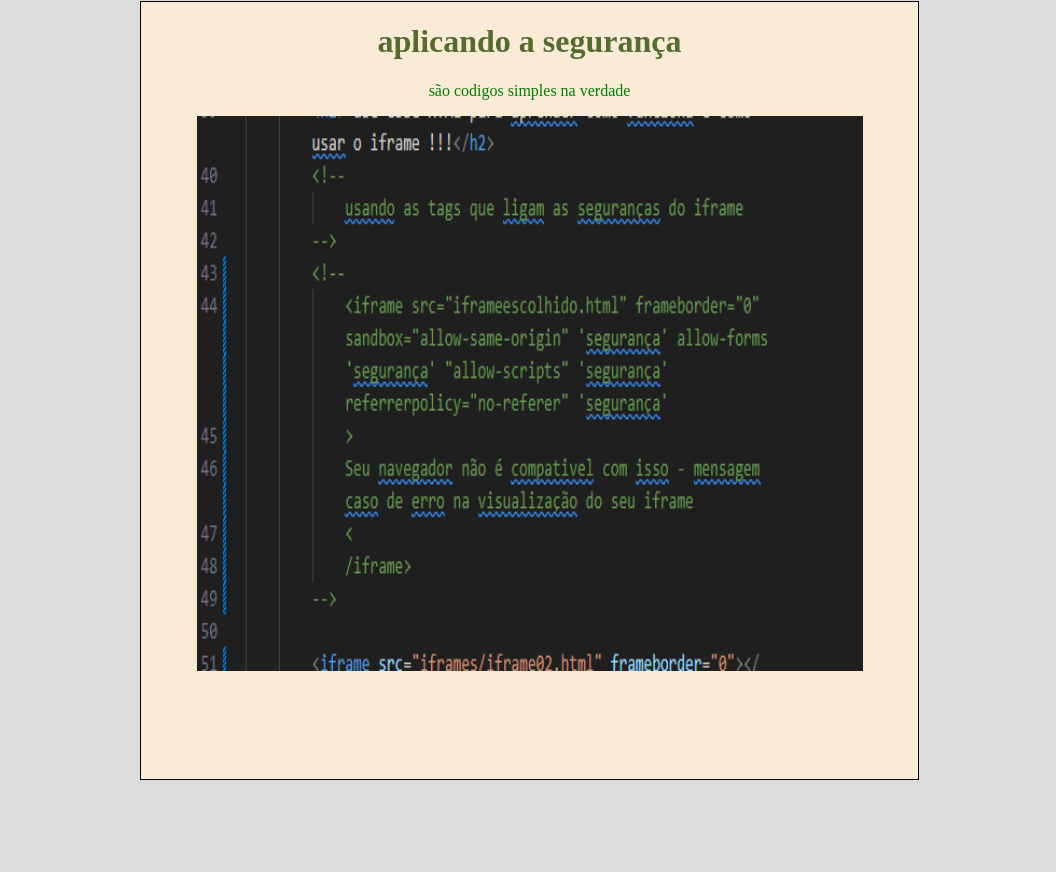
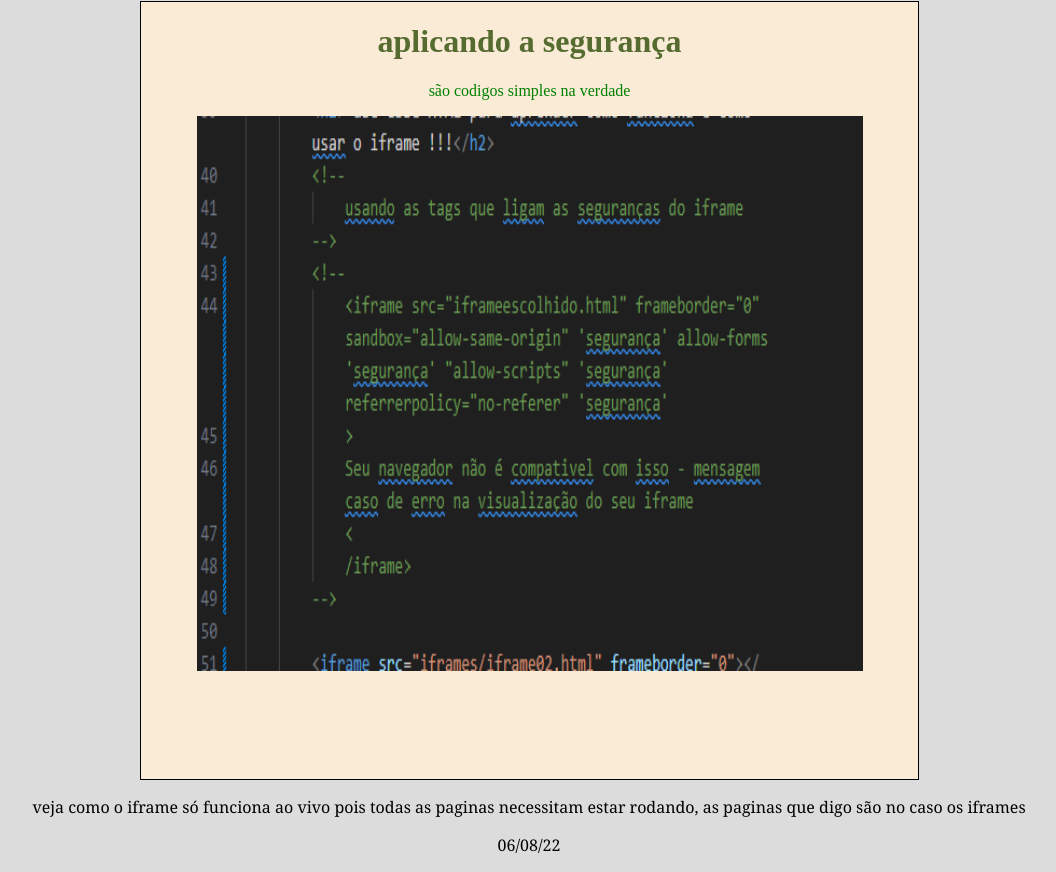
Before and after one commit to gstvinternet/explicando-div, a plain HTML site: page index.html in a window 1280 px wide. Shown: the part 1056-1928 px from the top of the page, without its empty margins (111-1167 px from the left). Before the commit the page ends 1844 px from the top, so only its background shows below. Drawn offline with Linux system fonts and the light colour scheme.

Commit message:
Update index.html

```diff
--- a/index.html
+++ b/index.html
@@ -57,7 +57,11 @@
         <!--scolling, frameborder=333 -->
 
         <iframe src="/iframes/iframe02.html" frameborder="0"></iframe>
+        <p>veja como o iframe só funciona ao vivo pois todas as paginas necessitam estar rodando, as paginas que digo são no caso os iframes</p>
     </section>
+    <footer>
+        <p>06/08/22</p>
+    </footer>
 </body>
 
 </html>
```
